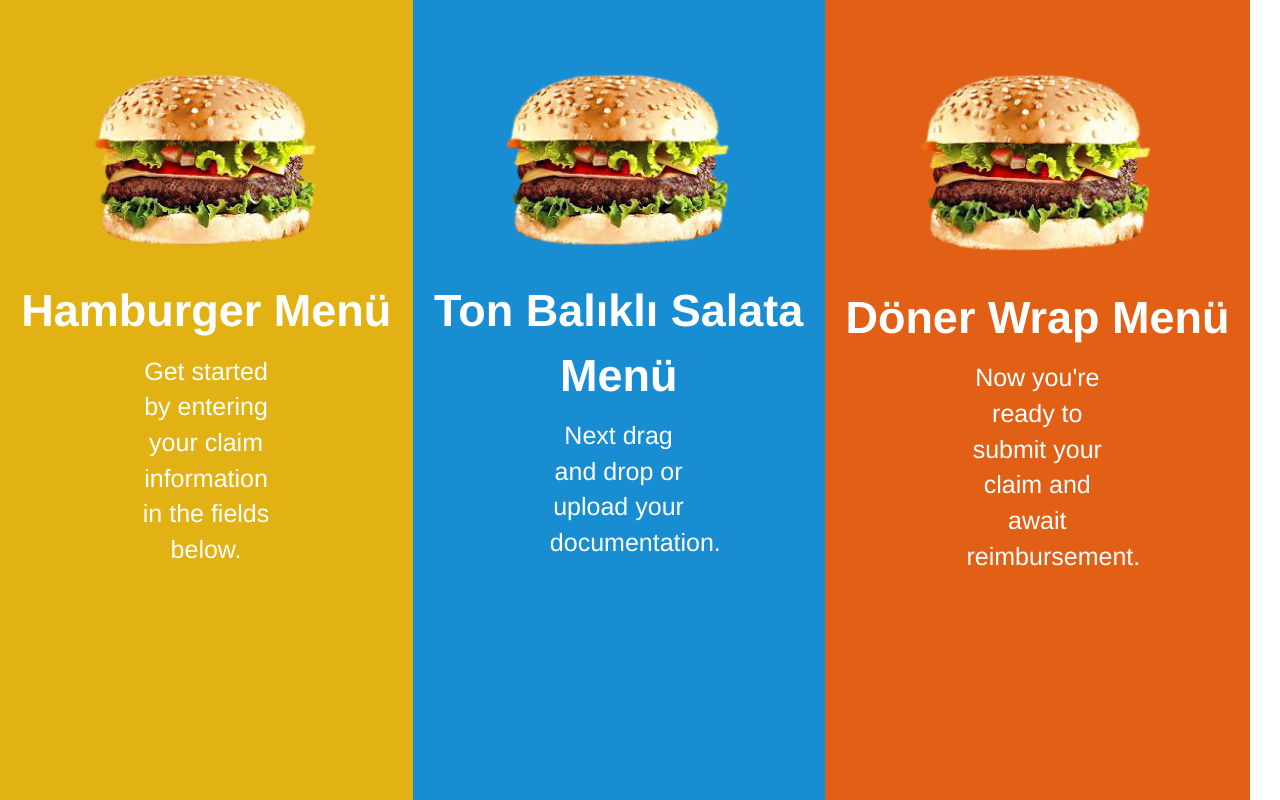
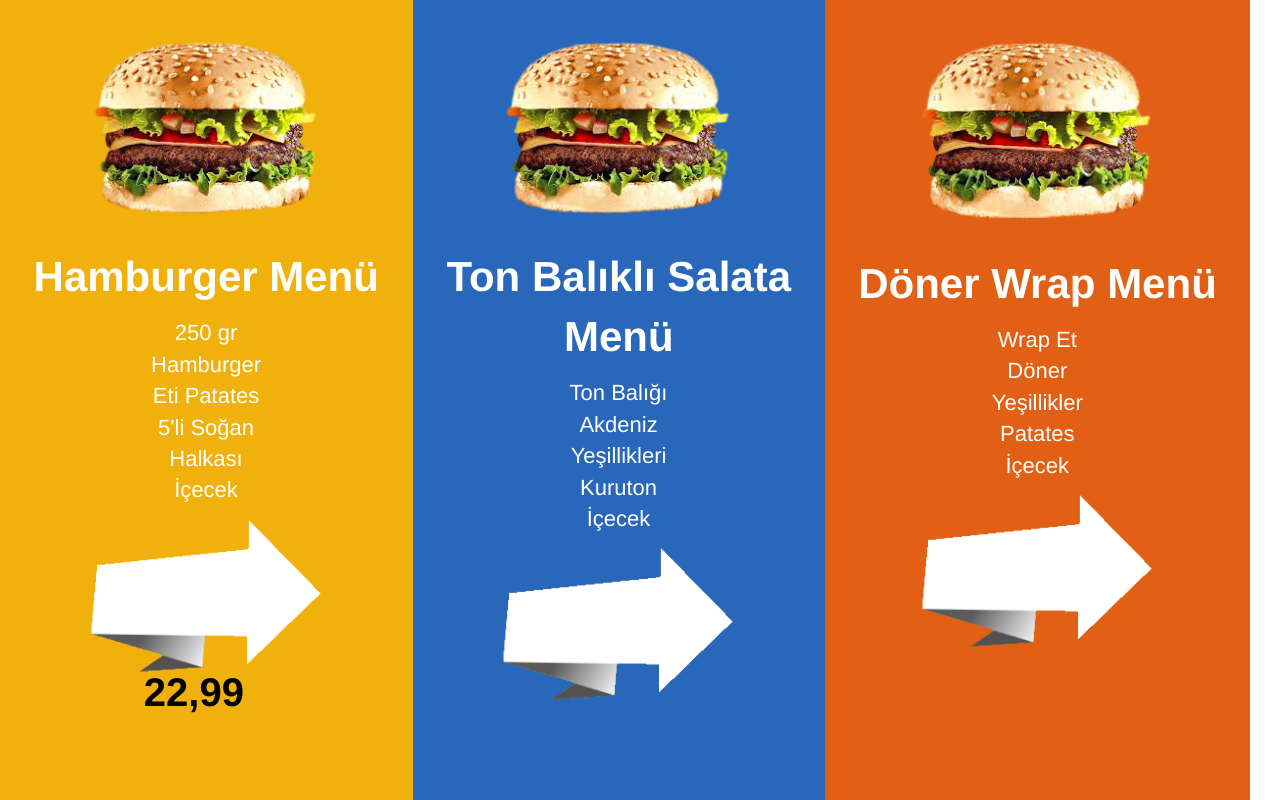
Before and after one commit to oyukruk/SampleWidgets, a plain HTML site: page menu_widget/index.html in a window 1280 px wide. Drawn offline with nearby package versions, Linux system fonts and the light colour scheme.

Commit message:
html css

```diff
--- a/menu_widget/index.html
+++ b/menu_widget/index.html
@@ -11,19 +11,22 @@
 <div class="container" id="container" style="width: 100%">
   <div class="row" style="width: 100%">
     <div class="divs" >
-      <div class="claimSteps" id="stepOne"  style="background-color: rgb(226, 178, 21)" >
+      <div class="claimSteps" id="stepOne"  style="background-color: rgb(240, 177, 12)" >
         <div class="space-one" ></div>
         <img src="assets/burger.png" class="picture" alt="burger" />
         <p class="claimStepTitle">Hamburger Menü</p>
-        <p class="claimStepText">Get started by entering your claim information in the fields below.</p>
+        <p class="claimStepText">250 gr Hamburger Eti Patates 5'li Soğan Halkası İçecek</p>
+        <img src="assets/price.png" class="price-tag" alt="price" />
+        <h3 class="price-txt">22,99</h3>
       </div>
     </div>
     <div class="divs" >
-      <div class="claimSteps" id="stepTwo" style="background-color: rgb(24, 141, 209)" >
+      <div class="claimSteps" id="stepTwo" style="background-color: rgb(40, 103, 185)" >
         <div class="space-one" ></div>
         <img src="assets/burger.png" class="picture" alt="burger" />
         <p class="claimStepTitle">Ton Balıklı Salata Menü</p>
-        <p class="claimStepText">Next drag and drop or upload your documentation.</p>
+        <p class="claimStepText">Ton Balığı Akdeniz Yeşillikleri Kuruton İçecek</p>
+        <img src="assets/price.png" class="price-tag" alt="price" />
       </div>
     </div>
     <div class="lastdiv" >
@@ -31,7 +34,8 @@
         <div class="space-one" ></div>
         <img src="assets/burger.png" class="picture" alt="burger" />
         <p class="claimStepTitle">Döner Wrap Menü</p>
-        <p class="claimStepText">Now you're ready to submit your claim and await reimbursement.</p>
+        <p class="claimStepText">Wrap Et Döner Yeşillikler Patates İçecek</p>
+        <img src="assets/price.png" class="price-tag" alt="price" />
       </div>
     </div>
   </div>
--- a/menu_widget/styles.css
+++ b/menu_widget/styles.css
@@ -31,13 +31,31 @@
 
  .space-one {
 
-  height: 8%;
+  height: 4%;
   margin-bottom: auto;
 }
 
+.price-tag {
+
+  height: 20%;
+  bottom: 0px;
+  position: relative;
+}
+
+
+.price-txt {
+  position: absolute;
+  font-size: 40px;
+  font-weight:bold;
+  color: black;
+  top: 84%;
+  left: 47%;
+  transform: translate(-50%, -50%);
+
+}
   .claimStepTitle {
     color: #ffffff;
-    font-size: 45px;
+    font-size: 42px;
     margin-top: 5%;
     font-weight:bold;
   }
@@ -45,7 +63,7 @@
     text-align: center;
     margin-left: 33.3%;
     width: 33.3%;
-    font-size: 25px;
+    font-size: 22px;
   }
   @media (min-width: 1200px) {
 
```
Also changed, not shown: menu_widget/assets/price.png (added).
